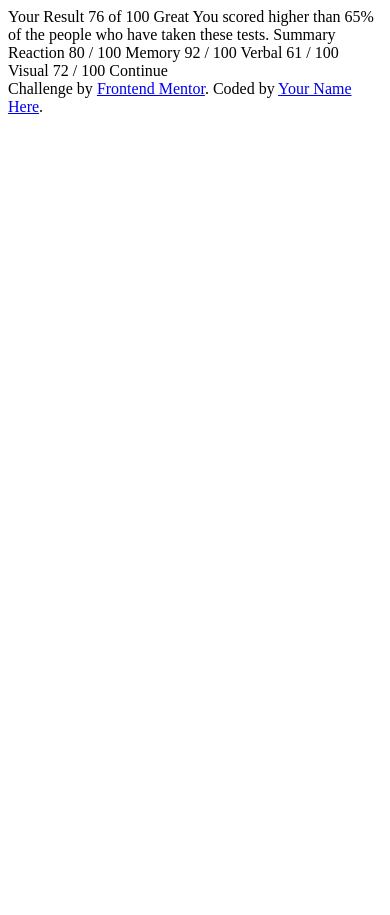
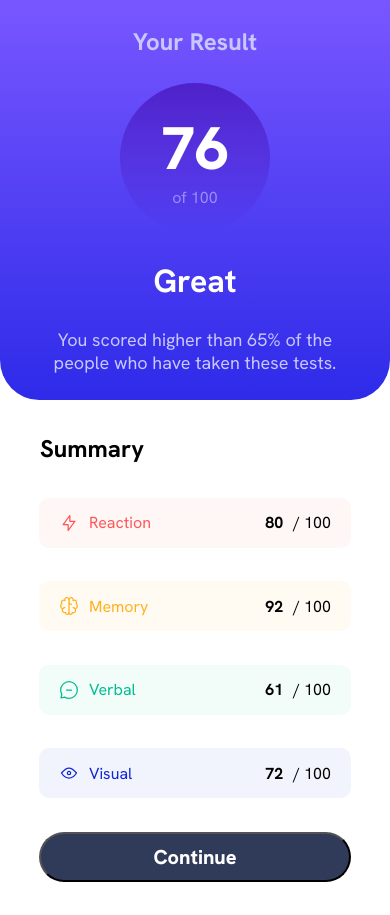
Before and after one commit to abdo-ali/Results-summary-component, a plain HTML site: page index.html in a window 390 px wide. Before the commit the page ends 844 px from the top, so only its background shows below. Drawn offline with Linux system fonts and the light colour scheme; a web font is replaced by a local one.

Commit message:
mobile design

```diff
--- a/css/main.css
+++ b/css/main.css
@@ -1,5 +1,130 @@
-
 * {
   font-family: "Hanken Grotesk", serif;
+  margin: 0;
+  padding: 0;
+  box-sizing: border-box;
+  /* font-size: 18px; */
+}
+.container{
+  height: 400px;
+  background-image: linear-gradient(hsl(252, 100%, 67%), hsl(241, 81%, 54%));
+  border-bottom-left-radius: 10%;
+  border-bottom-right-radius: 10%;
+  color:hsl(241, 100%, 89%);
+  display: flex;
+  flex-direction: column;
+  align-items: center;
+  justify-content: space-evenly;
+}
+.circle{
+  width: 150px;
+  height: 150px;
+  border-radius: 50%;
+  -webkit-border-radius: 50%;
+  -moz-border-radius: 50%;
+  -ms-border-radius: 50%;
+  -o-border-radius: 50%;
+  background-image: linear-gradient(hsla(256, 72%, 46%, 1), hsla(241, 72%, 46%, 0));
+  display: flex;
+  flex-direction: column;
+  align-items: center;
+  justify-content: center;
+}
+.circle :last-child{
+  color:hsla(241, 100%, 89%,0.6);
+}
+.container h1,
+.degree{
+  color: white;
+}
+.degree{
+  font-weight: 800;
+  font-size: 60px;
+}
+
+.container p{
+  width: 80%;
+  font-size: 18px;
+  text-align: center;
+}
+.container2{
+  height: 515px;
+  display: flex;
+  flex-direction: column;
+  justify-content: space-evenly;
+  align-items: center;
+}
+.container2 h2{
+  align-self: flex-start;
+  padding-left: 40px;
+}
+.item{
+  width: 80%;
+  height: 50px;
+  padding: 0 20px;
+  border-radius: 10px;
+  -webkit-border-radius: 10px;
+  -moz-border-radius: 10px;
+  -ms-border-radius: 10px;
+  -o-border-radius: 10px;
+  display: flex;
+  flex-direction: row;
+  justify-content: space-between;
+  align-items: center;
+}
+.item div{
+  display: flex;
+  flex-direction: row;
+  align-items: center;
+}
+img{
+  padding-right: 10px;
+}
+span{
+  padding-right: 10px;
+  font-weight: 700;
+}
+.reaction div:first-of-type{
+  color: hsl(0, 100%, 67%);
 
 }
+.reaction{
+  background-color: hsla(0, 100%, 67% , 0.05);
+}
+.memory div:first-of-type{
+  color: hsl(39, 100%, 56%);
+
+}
+.memory{
+  background-color: hsla(39, 100%, 56% , 0.05);
+}
+.verbal div:first-of-type{
+  color: hsl(166, 100%, 37%);
+
+}
+.verbal{
+  background-color: hsla(166, 100%, 37%, 0.05);
+}
+.visual div:first-of-type{
+  color: hsl(234, 85%, 45%);
+
+}
+.visual{
+  background-color: hsla(234, 85%, 45%, 0.05);
+}
+.btn{
+  display: flex;
+  justify-content: center;
+  font-weight: 800;
+  font-size: 20px;
+  background-color: hsl(224, 30%, 27%);
+  color: white;
+  border-radius: 25px;
+  -webkit-border-radius: 25px;
+  -moz-border-radius: 25px;
+  -ms-border-radius: 25px;
+  -o-border-radius: 25px;
+}
+.btn:hover{
+  background-color: hsl(241, 81%, 54%);
+}
--- a/index.html
+++ b/index.html
@@ -5,7 +5,7 @@
   <meta name="viewport" content="width=device-width, initial-scale=1.0"> <!-- displays site properly based on user's device -->
 
   <link rel="icon" type="image/png" sizes="32x32" href="./assets/images/favicon-32x32.png">
-
+  <link rel="stylesheet" href="css/main.css">
   <title>Frontend Mentor | Results summary component</title>
 
   <link rel="preconnect" href="https://fonts.googleapis.com">
@@ -13,33 +13,55 @@
   <link href="https://fonts.googleapis.com/css2?family=Cairo:wght@200..1000&family=Hanken+Grotesk:ital,wght@0,100..900;1,100..900&family=Jomhuria&display=swap" rel="stylesheet">
 </head>
 <body>
+  <div class="container">
+    <h2>Your Result</h2>
+    <div class="circle">
+      <div class="degree">76</div>
+      <div>of 100</div>
+    </div>
 
-  Your Result
-  76
-  of 100
+    <h1>Great</h1>
+    <p>You scored higher than 65% of the people who have taken these tests.</p>
+  </div>
+ <div class="container2">
+  <h2>Summary</h2>
+  <div class="reaction item">
+    <div>
+      <img src="assets/images/icon-reaction.svg" alt="">
+      Reaction
+    </div>
+    <div> <span>80</span>  / 100</div>
 
-  Great
-  You scored higher than 65% of the people who have taken these tests.
+  </div>
 
-  Summary
+  <div class="memory item">
+    <div >
+      <img src="assets/images/icon-memory.svg" alt="">
+      Memory
+    </div>
+    <div> <span>92</span> / 100</div>
 
-  Reaction
-  80 / 100
+  </div>
 
-  Memory
-  92 / 100
+  <div class="verbal item">
+    <div>
+      <img src="assets/images/icon-verbal.svg" alt="">
+      Verbal
+    </div>
+    <div> <span>61 </span> / 100</div>
 
-  Verbal
-  61 / 100
+  </div>
+  <div class="visual item">
+    <div>
+      <img src="assets/images/icon-visual.svg" alt="">
+      Visual
+    </div>
+    <div> <span>72</span> / 100</div>
 
-  Visual
-  72 / 100
+  </div>
 
-  Continue
+  <button class="item btn">Continue</button>
+ </div>
 
-  <div class="attribution">
-    Challenge by <a href="https://www.frontendmentor.io?ref=challenge" target="_blank">Frontend Mentor</a>.
-    Coded by <a href="#">Your Name Here</a>.
-  </div>
 </body>
 </html>
```
